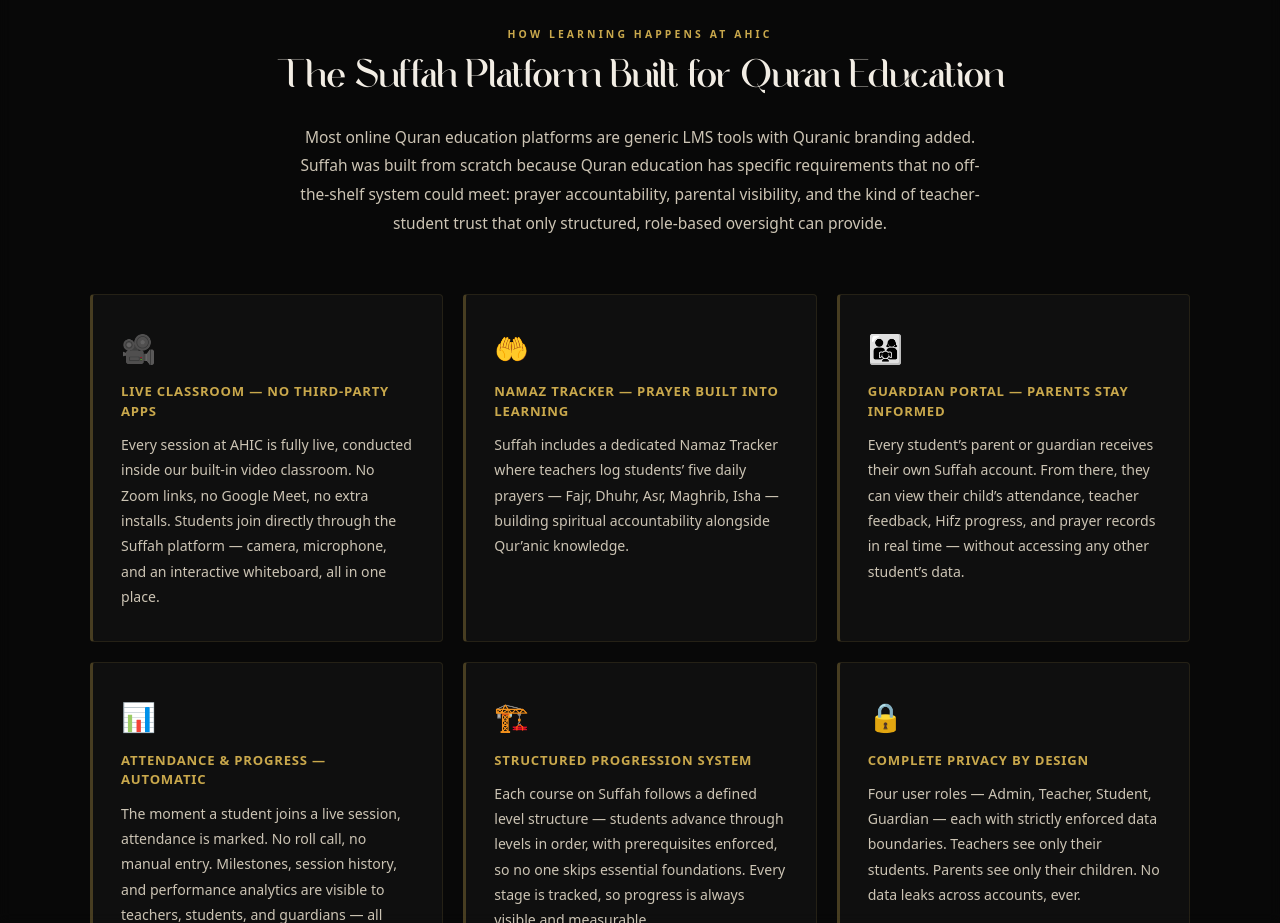
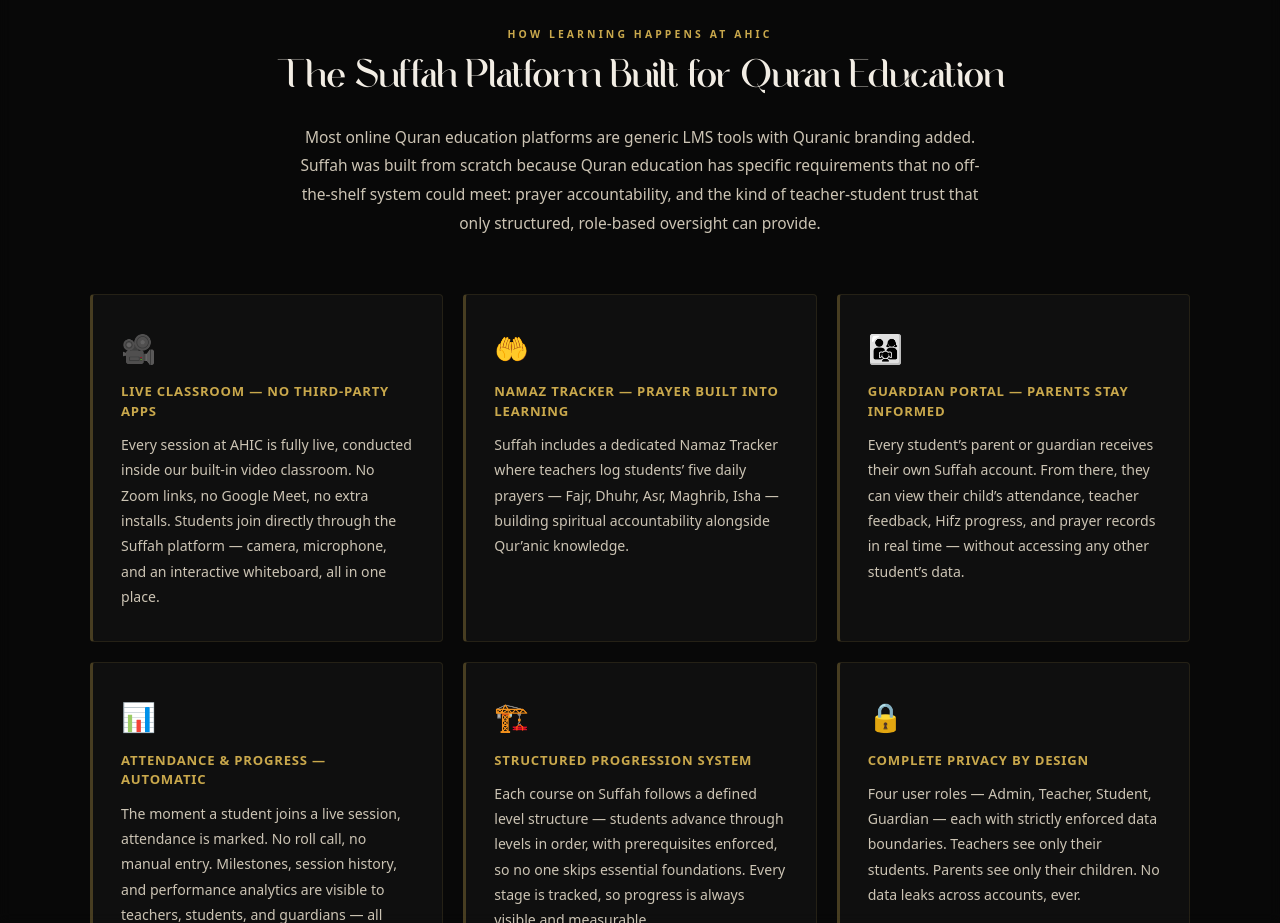
Before and after one commit to alhiraa-institute/al-hira-v2, a Next.js app: page /courses in a window 1280 px wide. Shown: the part 4240-5163 px from the top of the page. Built offline with nearby package versions, Linux system fonts and the light colour scheme; a web font is replaced by a local one.

Commit message:
fix: remove parental visibility from Suffah Platform section in Courses page

```diff
--- a/src/app/courses/page.js
+++ b/src/app/courses/page.js
@@ -475,7 +475,7 @@
                         }}>
                             Most online Quran education platforms are generic LMS tools with Quranic branding added.
                             Suffah was built from scratch because Quran education has specific requirements that no
-                            off-the-shelf system could meet: prayer accountability, parental visibility, and the kind
+                            off-the-shelf system could meet: prayer accountability, and the kind
                             of teacher-student trust that only structured, role-based oversight can provide.
                         </p>
                     </div>
```
